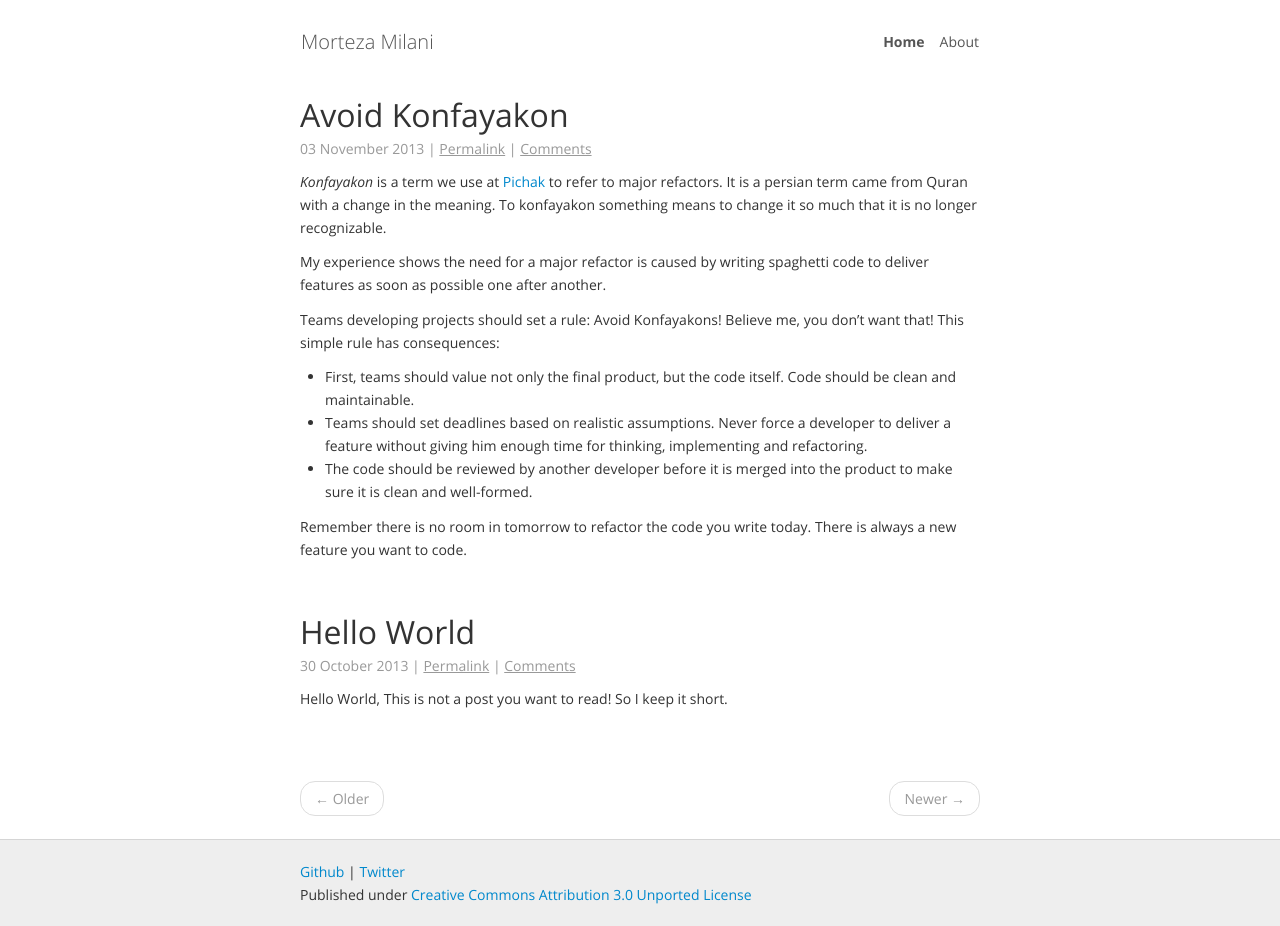
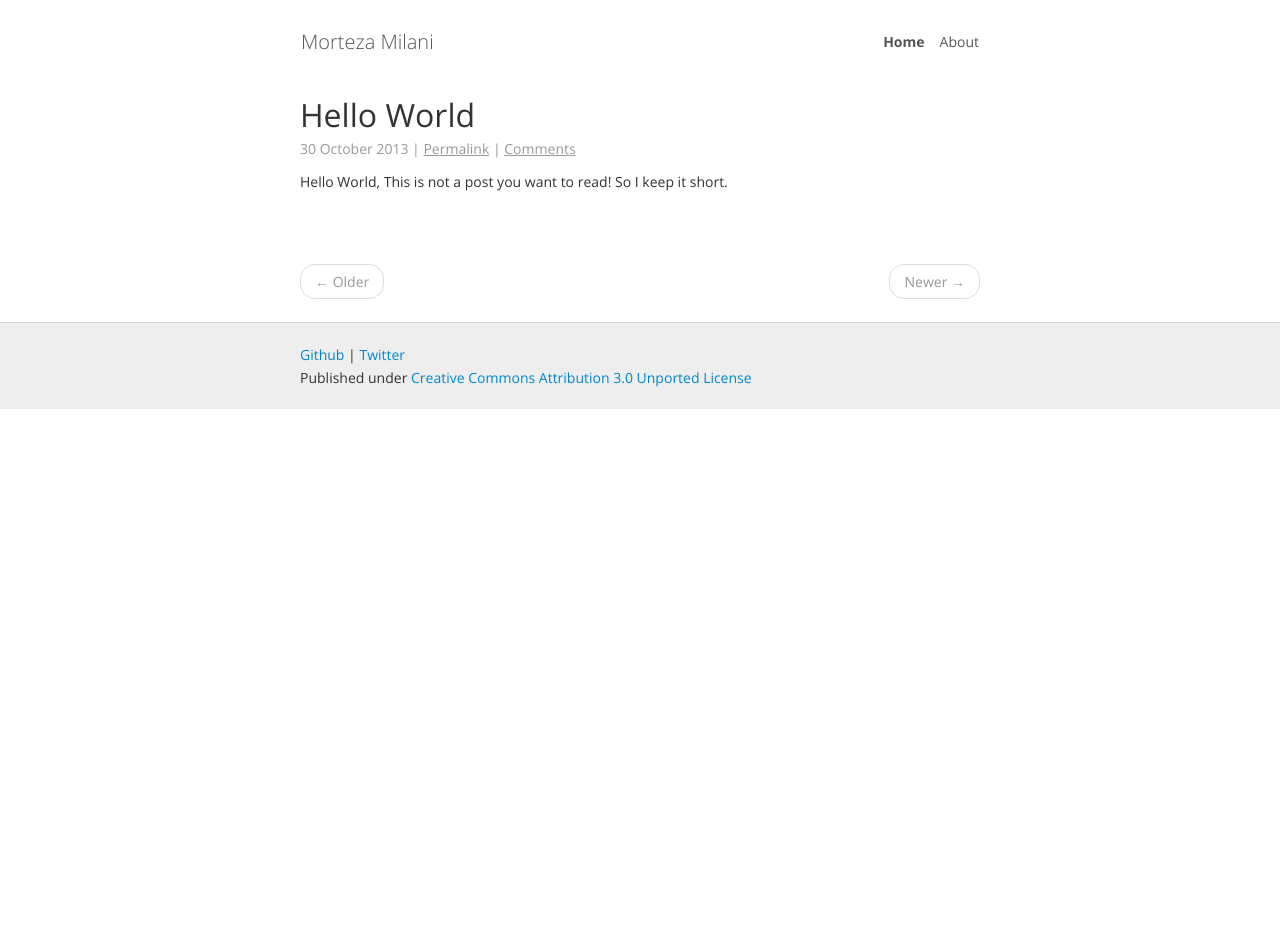
Before and after one commit to milani/milani.github.com, a Jekyll site: the page built from index.html, in a window 1280 px wide. Built offline with Jekyll 4.4.1, drawn with Linux system fonts in a browser that asks for light colours; Markdown is read by kramdown in place of the engine named in the settings; the list of posts is cut into pages by our own code; comment, search, counter and statistics services are not loaded; after the commit the page ends 900 px from its top, so only the background shows below that.

Commit message:
Remove post to have a new start!

```diff
--- a/_config.yml
+++ b/_config.yml
@@ -13,7 +13,6 @@ plugins:     ./_plugins
 future:      true
 lsi:         false
 paginate:    3
-markdown:    maruku
 permalink:   /blog/:year/:month/:title
 
 maruku:
--- a/_posts/2013-11-03-avoid-konfayakon.md
+++ /dev/null
@@ -1,25 +0,0 @@
----
-layout: post
-title: Avoid Konfayakon
-description: Avoid Konfayakon (Major Refactors) as much as possible
----
-
-*Konfayakon* is a term we use at [Pichak](http://pichak.co) to refer to major refactors.
-It is a persian term came from Quran with a change in the meaning. To konfayakon something
-means to change it so much that it is no longer recognizable.
-
-My experience shows the need for a major refactor is caused by writing spaghetti code to
-deliver features as soon as possible one after another.
-
-Teams developing projects should set a rule: Avoid Konfayakons! Believe me, you don't want
-that! This simple rule has consequences:
-
-* First, teams should value not only the final product, but the code itself. Code should be
-clean and maintainable.
-* Teams should set deadlines based on realistic assumptions. Never force a developer to deliver
-a feature without giving him enough time for thinking, implementing and refactoring.
-* The code should be reviewed by another developer before it is merged into the product to make
-sure it is clean and well-formed.
-
-Remember there is no room in tomorrow to refactor the code you write today. There is always
-a new feature you want to code.
```
